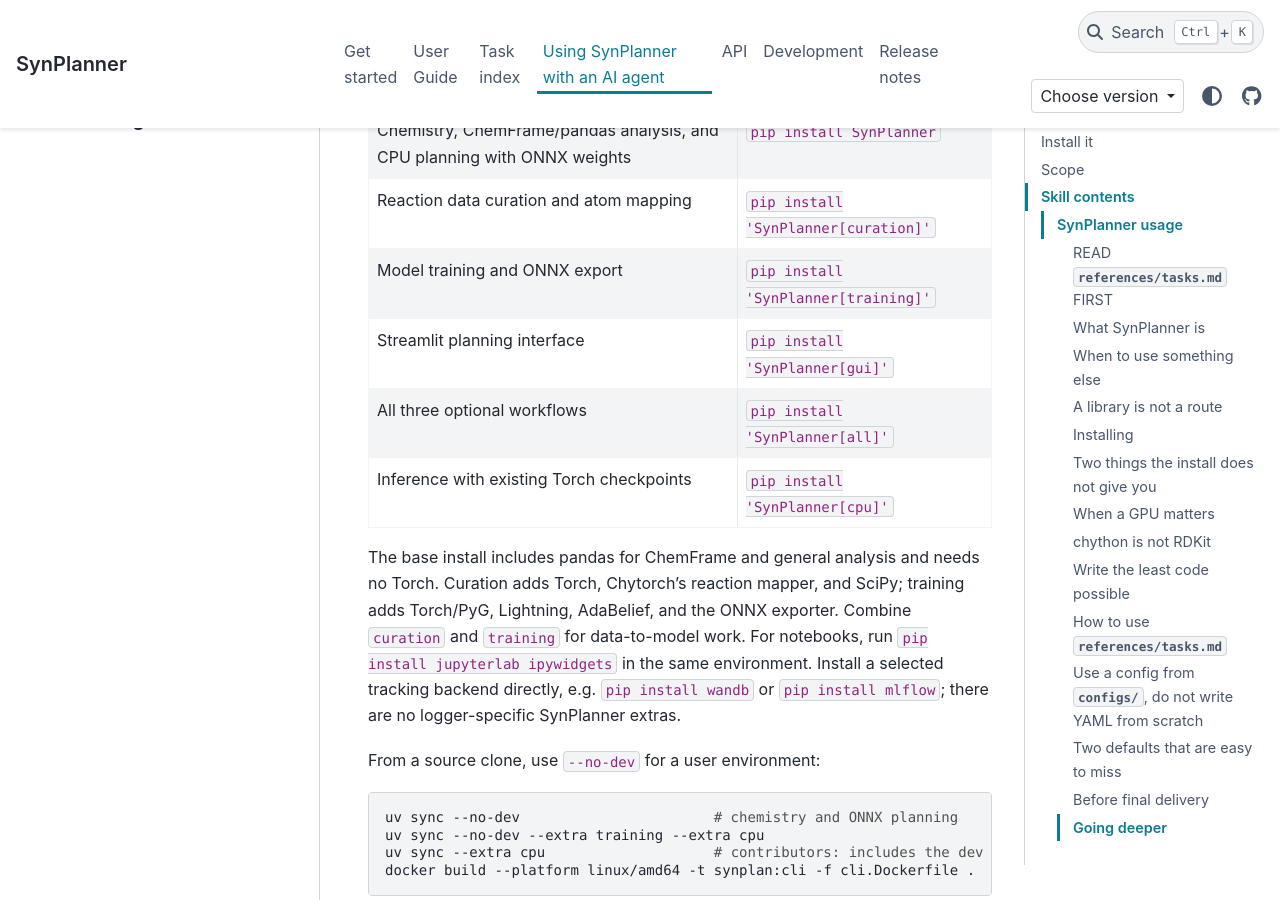
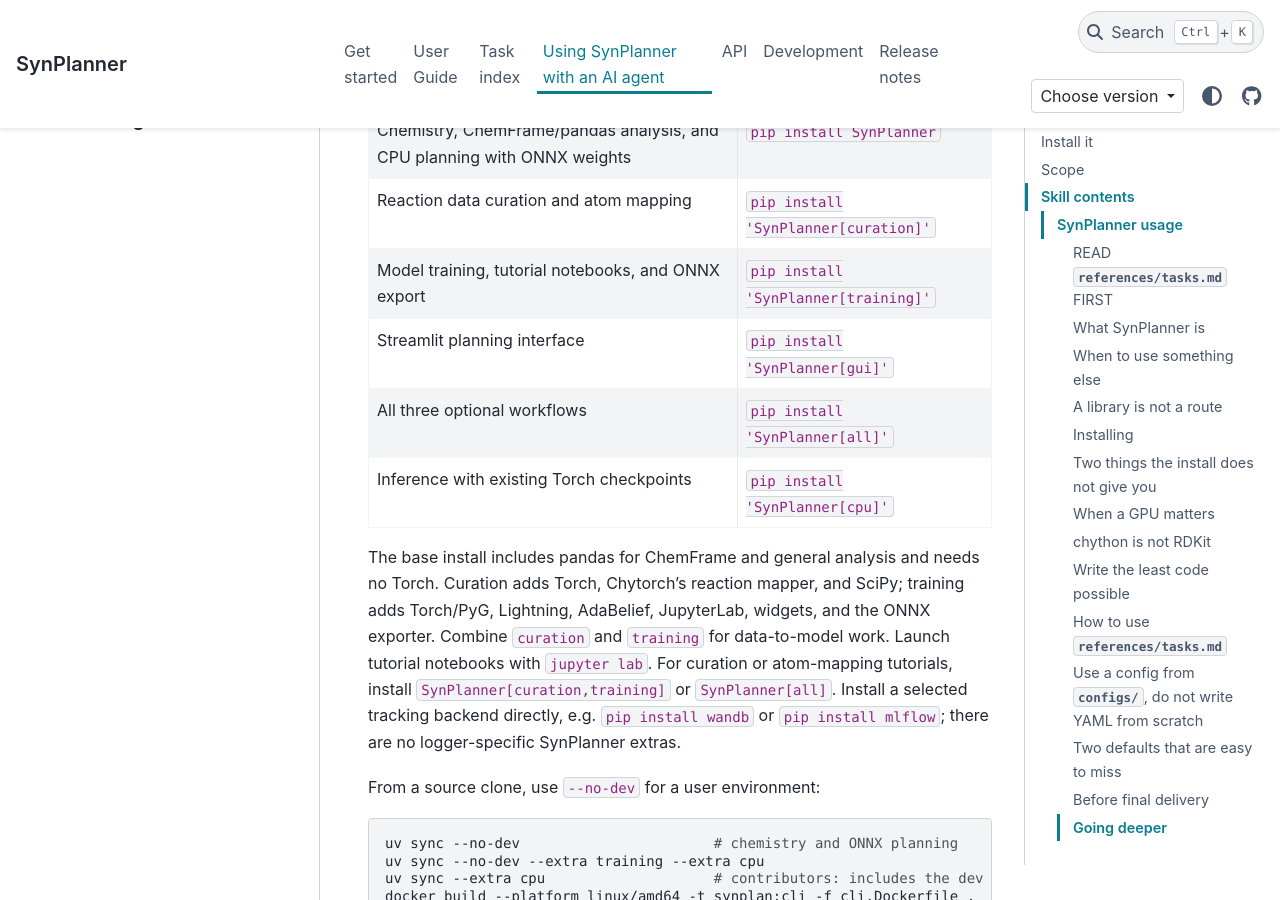
Before and after one commit to Laboratoire-de-Chemoinformatique/SynPlanner, a Sphinx documentation site: the page built from docs/agent_skill.rst, in a window 1280 px wide and 900 px high, scrolled down 3220 px. Built offline with Sphinx 7.4.7 and the PyData theme 0.15.4, drawn with Linux system fonts in a browser that asks for light colours; pages that are not in the unit, such as notebooks, are missing from menus.

Commit message:
Include tutorial notebook tools in the training workflow

```diff
--- a/docs/configuration/policy.rst
+++ b/docs/configuration/policy.rst
@@ -51,8 +51,9 @@
 ``SynPlanner[curation]`` covers reaction data preparation and neural atom mapping
 with Torch, Chytorch, and SciPy. ChemFrame and pandas analysis are included in the
 base installation. ``SynPlanner[training]`` covers model
-training and ONNX export, including Lightning and AdaBelief.
-For notebooks, run ``pip install jupyterlab ipywidgets`` in the same environment.
+training, tutorial notebooks, and ONNX export, including Lightning, AdaBelief,
+JupyterLab, and widgets. Launch notebooks with ``jupyter lab``.
+Combine ``curation,training`` for tutorials that also prepare data or run atom mapping.
 ``SynPlanner[gui]`` adds the Streamlit planning interface.
 ``SynPlanner[all]`` includes all three workflows.
 With ``uv``, combine ``curation``, ``training``, or ``all`` with ``cpu``, ``cu126``,
--- a/docs/get_started/installation.rst
+++ b/docs/get_started/installation.rst
@@ -38,9 +38,11 @@
 
 The base package includes chemistry tools, ChemFrame/pandas analysis, and CPU
 planning with ONNX weights. Add ``SynPlanner[curation]`` for reaction data
-preparation and atom mapping, ``SynPlanner[training]`` for training and ONNX
+preparation and atom mapping, ``SynPlanner[training]`` for training, tutorial notebooks, and ONNX
 export, ``SynPlanner[gui]`` for Streamlit, or ``SynPlanner[all]`` for all three.
-For notebooks, also run ``pip install jupyterlab ipywidgets``.
+The ``training`` extra includes JupyterLab and widgets; launch tutorials with
+``jupyter lab``. Use ``SynPlanner[curation,training]`` or ``SynPlanner[all]``
+for tutorials that also prepare reaction data or run atom mapping.
 
 Verify:
 
--- a/pyproject.toml
+++ b/pyproject.toml
@@ -50,6 +50,8 @@
   "pytorch-lightning>=2.3.3,!=2.6.2,!=2.6.3",
   "torchmetrics>=1.0",
   "safetensors>=0.4",
+  "jupyterlab>=4.5.7",
+  "ipywidgets>8.1.0",
   "matplotlib>=3.7",
   "matplotlib-venn>=1.1",
   "onnx>=1.17",
@@ -69,7 +71,6 @@
   "pytest-xdist>=3.6",
   "twine>=6.2.0,<7",
   "ruff>=0.14.4,<0.15",
-  "jupyterlab>=4.5.7",
   "grpcio-tools>=1.78.0",
 ]
 docs = [
--- a/skills/synplanner-usage/SKILL.md
+++ b/skills/synplanner-usage/SKILL.md
@@ -92,16 +92,17 @@
 | --- | --- |
 | Chemistry, ChemFrame/pandas analysis, and CPU planning with ONNX weights | `pip install SynPlanner` |
 | Reaction data curation and atom mapping | `pip install 'SynPlanner[curation]'` |
-| Model training and ONNX export | `pip install 'SynPlanner[training]'` |
+| Model training, tutorial notebooks, and ONNX export | `pip install 'SynPlanner[training]'` |
 | Streamlit planning interface | `pip install 'SynPlanner[gui]'` |
 | All three optional workflows | `pip install 'SynPlanner[all]'` |
 | Inference with existing Torch checkpoints | `pip install 'SynPlanner[cpu]'` |
 
 The base install includes pandas for ChemFrame and general analysis and needs no
 Torch. Curation adds Torch, Chytorch's reaction mapper, and SciPy;
-training adds Torch/PyG, Lightning, AdaBelief, and the ONNX exporter.
+training adds Torch/PyG, Lightning, AdaBelief, JupyterLab, widgets, and the ONNX exporter.
 Combine `curation` and `training` for data-to-model work.
-For notebooks, run `pip install jupyterlab ipywidgets` in the same environment.
+Launch tutorial notebooks with `jupyter lab`. For curation or atom-mapping
+tutorials, install `SynPlanner[curation,training]` or `SynPlanner[all]`.
 Install a selected tracking backend directly, e.g. `pip install wandb` or
 `pip install mlflow`; there are no logger-specific SynPlanner extras.
 
```
Also changed, not shown: README.md (+4 -2 lines), 1 other file.
